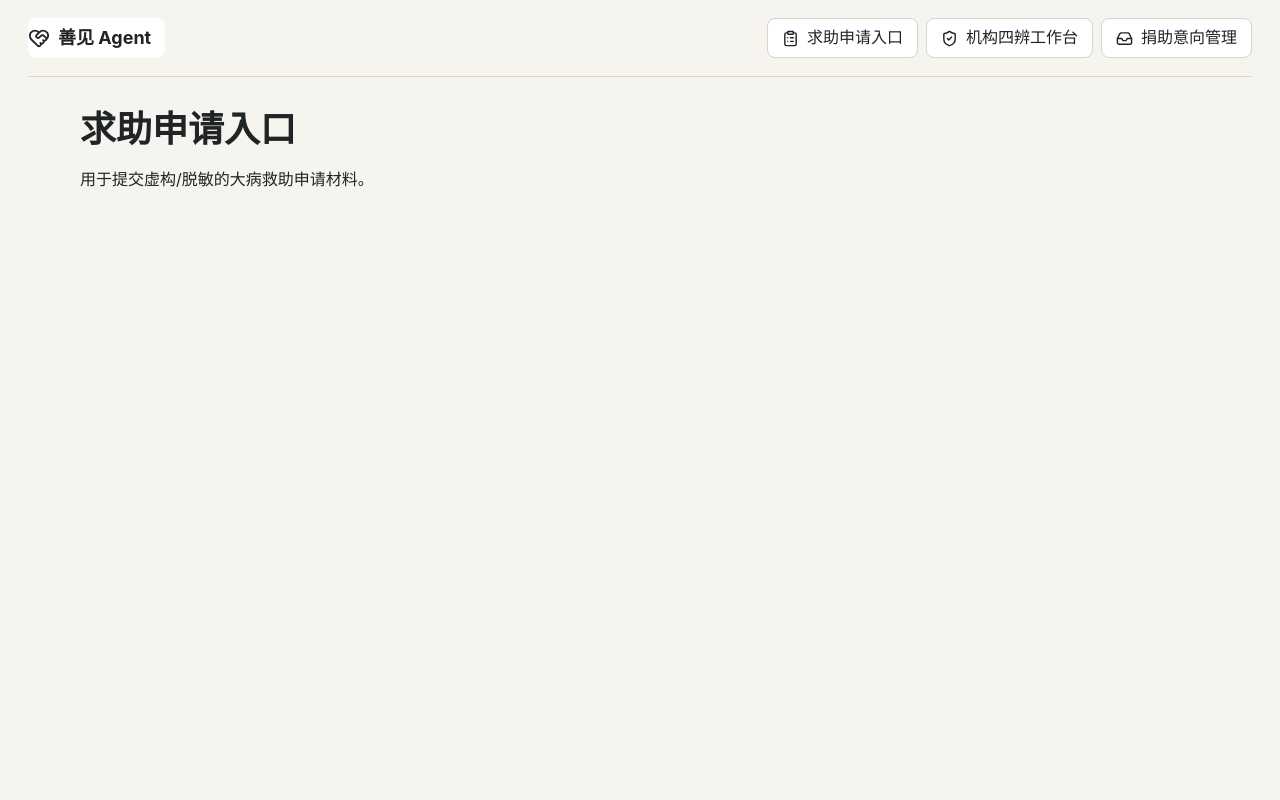
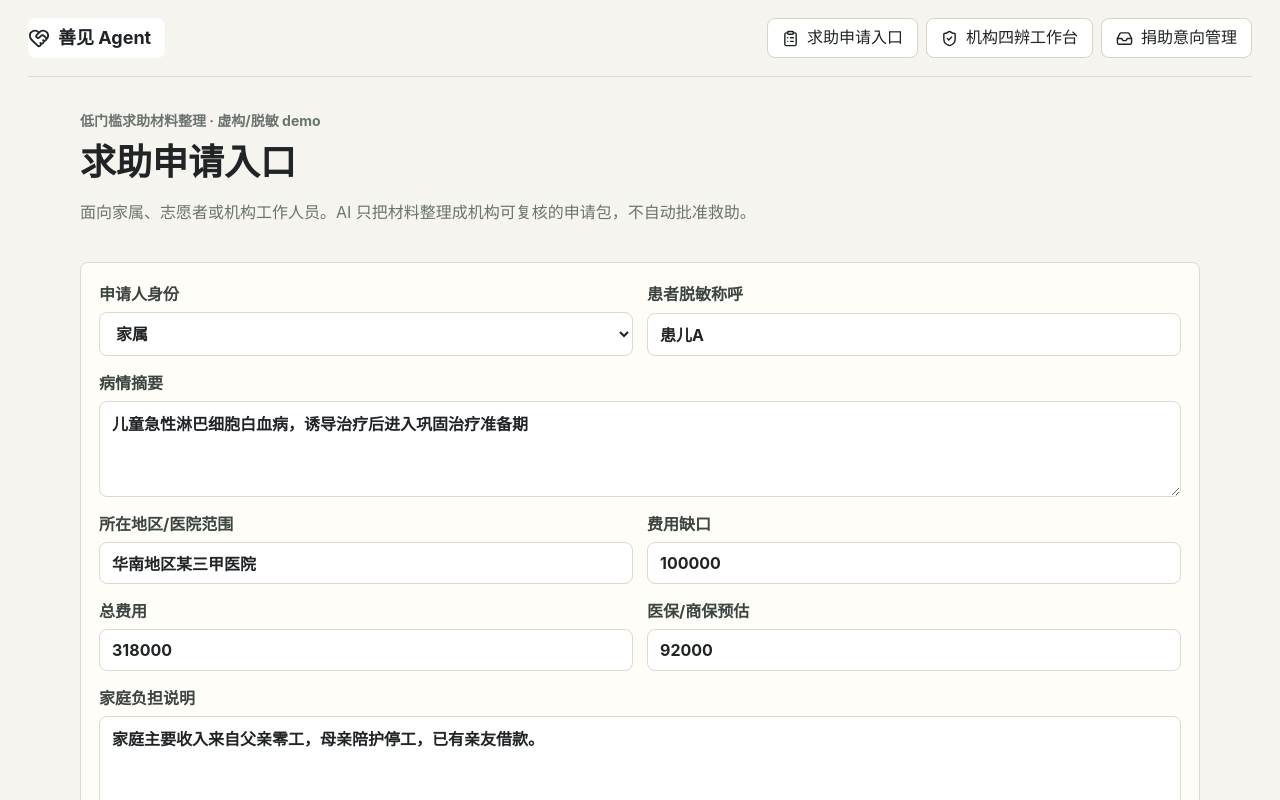
Before and after one commit to jackychanisnotme/shanjian-agent, a React (Vite) app in the folder shanjian-agent/: page / in a window 1280 px wide. Both pictures are taken after a click on the button "求助申请入口". Shown: the top 800 px of the page. Built offline with nearby package versions, Linux system fonts and the light colour scheme.

Commit message:
feat: add aid application intake

```diff
--- a/shanjian-agent/src/App.tsx
+++ b/shanjian-agent/src/App.tsx
@@ -2,6 +2,7 @@ import { useEffect, useState } from 'react';
 import { loadDemoState, saveDemoState } from './app/demoStore';
 import type { ViewKey } from './app/navigation';
 import { AppShell } from './components/AppShell';
+import { AidApplicationEntry } from './components/AidApplicationEntry';
 import { ComplianceNotice } from './components/ComplianceNotice';
 import { MetricStrip } from './components/MetricStrip';
 import { ProjectCard } from './components/ProjectCard';
@@ -61,10 +62,7 @@ export default function App() {
       )}
 
       {view === 'application' && (
-        <section className="view-panel" aria-labelledby="application-title">
-          <h1 id="application-title">求助申请入口</h1>
-          <p>用于提交虚构/脱敏的大病救助申请材料。</p>
-        </section>
+        <AidApplicationEntry application={state.applications[0]} />
       )}
 
       {view === 'workbench' && (
--- /dev/null
+++ b/shanjian-agent/src/components/AidApplicationEntry.tsx
@@ -0,0 +1,137 @@
+import { FilePlus2, Sparkles } from 'lucide-react';
+import { useState } from 'react';
+import { structureAidApplication } from '../domain/agents';
+import type { AidApplication, CaseFile } from '../domain/types';
+
+interface AidApplicationEntryProps {
+  application: AidApplication;
+}
+
+const supportOptions = [
+  '治疗费用',
+  '药品/营养',
+  '异地住宿',
+  '交通陪诊',
+  '医保/救助政策咨询',
+  '心理支持',
+  '传播支持',
+];
+
+export function AidApplicationEntry({ application }: AidApplicationEntryProps) {
+  const [caseFile, setCaseFile] = useState<CaseFile | null>(null);
+
+  return (
+    <section className="view-panel module-page" aria-labelledby="application-title">
+      <div className="module-heading">
+        <p className="eyebrow">低门槛求助材料整理 · 虚构/脱敏 demo</p>
+        <h1 id="application-title">求助申请入口</h1>
+        <p>
+          面向家属、志愿者或机构工作人员。AI 只把材料整理成机构可复核的申请包，不自动批准救助。
+        </p>
+      </div>
+
+      <form className="form-grid" onSubmit={(event) => event.preventDefault()}>
+        <label>
+          申请人身份
+          <select defaultValue={application.applicantRole}>
+            <option value="family">家属</option>
+            <option value="patient">本人</option>
+            <option value="volunteer">志愿者</option>
+            <option value="institution_staff">机构工作人员</option>
+          </select>
+        </label>
+        <label>
+          患者脱敏称呼
+          <input defaultValue={application.patientAlias} />
+        </label>
+        <label className="span-2">
+          病情摘要
+          <textarea defaultValue={`${application.disease}，${application.treatmentStage}`} rows={3} />
+        </label>
+        <label>
+          所在地区/医院范围
+          <input defaultValue={application.hospitalRegion} />
+        </label>
+        <label>
+          费用缺口
+          <input defaultValue={application.remainingGap} inputMode="numeric" />
+        </label>
+        <label>
+          总费用
+          <input defaultValue={application.expenseTotal} inputMode="numeric" />
+        </label>
+        <label>
+          医保/商保预估
+          <input defaultValue={application.reimbursementEstimate} inputMode="numeric" />
+        </label>
+        <label className="span-2">
+          家庭负担说明
+          <textarea defaultValue={application.familyBurden} rows={3} />
+        </label>
+
+        <fieldset className="span-2 checkbox-group" aria-label="当前最需要的支持">
+          <legend>当前最需要的支持</legend>
+          <p>尊重受助人真实需要和选择权，可同时登记钱、物、服。</p>
+          <div className="chip-grid">
+            {supportOptions.map((option, index) => (
+              <label className="check-chip" key={option}>
+                <input defaultChecked={index < 5} type="checkbox" />
+                {option}
+              </label>
+            ))}
+          </div>
+        </fieldset>
+
+        <label className="span-2">
+          材料说明
+          <textarea defaultValue={application.materialNotes.join('\n')} rows={5} />
+        </label>
+        <label className="span-2">
+          我不会整理材料，先写一段话
+          <textarea defaultValue={application.rawNarrative} rows={5} />
+        </label>
+        <label className="check-line span-2">
+          <input defaultChecked={application.consentForInstitutionReview} type="checkbox" />
+          同意提交给有资质机构进行人工复核
+        </label>
+        <label className="check-line span-2">
+          <input defaultChecked={application.consentForDeidentifiedDisplay} type="checkbox" />
+          同意机构审核通过后进行脱敏公开展示
+        </label>
+        <button className="primary-button form-submit" type="button" onClick={() => setCaseFile(structureAidApplication(application))}>
+          <Sparkles aria-hidden="true" size={17} />
+          生成机构申请包
+        </button>
+      </form>
+
+      {caseFile && (
+        <section className="result-panel" aria-label="机构申请包">
+          <div className="section-title-row">
+            <FilePlus2 aria-hidden="true" size={19} />
+            <h2>AI 结构化档案</h2>
+          </div>
+          <p>{caseFile.summary}</p>
+          <div className="result-columns">
+            <div>
+              <h3>受助人真实需要</h3>
+              <ul className="plain-list">
+                {caseFile.requestedNeeds.map((need) => (
+                  <li key={need.id}>{need.label}：{need.description}</li>
+                ))}
+              </ul>
+            </div>
+            <div>
+              <h3>缺失材料清单</h3>
+              <ul className="plain-list">
+                {caseFile.missingMaterials.map((item) => (
+                  <li key={item.id}>{item.label}：{item.reason}</li>
+                ))}
+              </ul>
+            </div>
+          </div>
+          <p className="review-note">{caseFile.privacyHints.join(' ')}</p>
+        </section>
+      )}
+    </section>
+  );
+}
--- a/shanjian-agent/src/styles/global.css
+++ b/shanjian-agent/src/styles/global.css
@@ -385,6 +385,120 @@ h3 {
   margin: 0;
 }
 
+.module-page {
+  display: grid;
+  gap: 20px;
+}
+
+.module-heading {
+  max-width: 820px;
+}
+
+.module-heading p:last-child {
+  color: var(--muted);
+}
+
+.form-grid {
+  background: var(--panel);
+  border: 1px solid var(--border);
+  border-radius: 8px;
+  display: grid;
+  gap: 14px;
+  grid-template-columns: repeat(2, minmax(0, 1fr));
+  padding: 18px;
+}
+
+.form-grid label,
+.checkbox-group {
+  color: #3c4541;
+  display: grid;
+  font-weight: 700;
+  gap: 7px;
+}
+
+.form-grid input,
+.form-grid select,
+.form-grid textarea {
+  background: #ffffff;
+  border: 1px solid var(--border);
+  border-radius: 8px;
+  color: var(--text);
+  min-height: 42px;
+  padding: 10px 12px;
+  width: 100%;
+}
+
+.form-grid textarea {
+  line-height: 1.55;
+  resize: vertical;
+}
+
+.span-2 {
+  grid-column: 1 / -1;
+}
+
+.checkbox-group {
+  border: 1px solid var(--border);
+  border-radius: 8px;
+  margin: 0;
+  padding: 14px;
+}
+
+.checkbox-group legend {
+  padding: 0 6px;
+}
+
+.checkbox-group p {
+  color: var(--muted);
+  font-weight: 400;
+  margin: 0;
+}
+
+.chip-grid {
+  display: flex;
+  flex-wrap: wrap;
+  gap: 8px;
+}
+
+.check-chip,
+.check-line {
+  align-items: center;
+  background: #ffffff;
+  border: 1px solid var(--border);
+  border-radius: 8px;
+  display: flex;
+  flex-direction: row;
+  gap: 8px;
+  line-height: 1.35;
+  padding: 9px 11px;
+}
+
+.check-chip input,
+.check-line input {
+  flex: 0 0 auto;
+  width: auto;
+}
+
+.form-submit {
+  grid-column: 1 / -1;
+  justify-self: start;
+}
+
+.result-panel {
+  background: #f8fbf8;
+  border: 1px solid rgba(34, 110, 99, 0.32);
+  border-radius: 8px;
+  display: grid;
+  gap: 14px;
+  padding: 18px;
+}
+
+.result-columns {
+  display: grid;
+  gap: 18px;
+  grid-template-columns: repeat(2, minmax(0, 1fr));
+}
+
 @media (max-width: 720px) {
   .app-root {
     padding: 0 16px 36px;
@@ -411,9 +525,11 @@ h3 {
     font-size: 28px;
   }
 
+  .form-grid,
   .metric-strip,
   .home-grid,
-  .detail-layout {
+  .detail-layout,
+  .result-columns {
     grid-template-columns: 1fr;
   }
 
```
Also changed, not shown: 3 other files (tests, documents, lock files or other folders).
